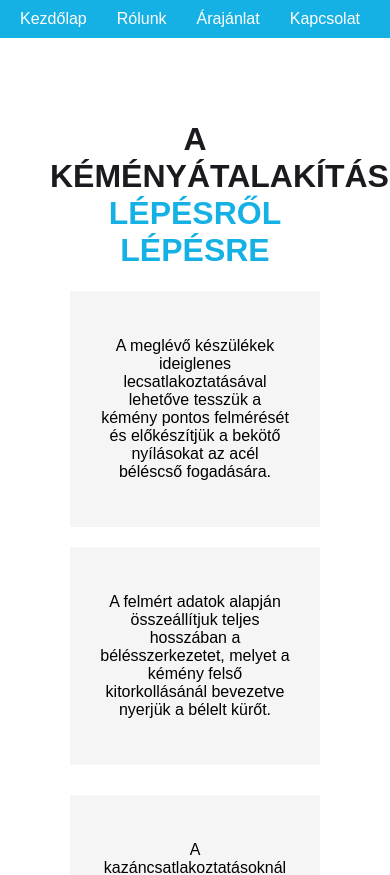
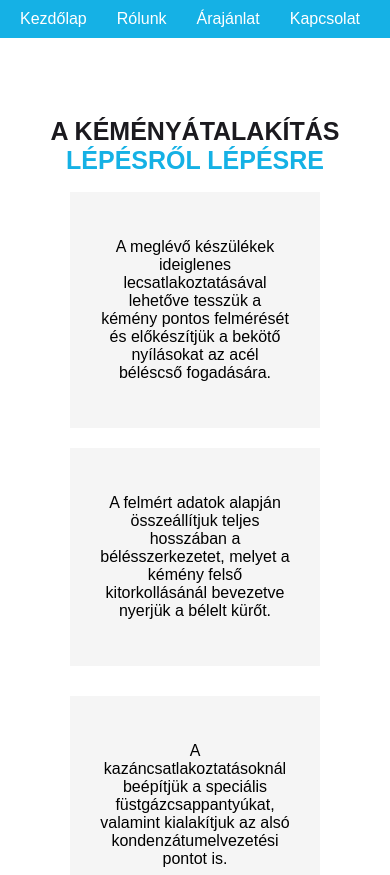
Before and after one commit to kiralydaniel/k13, a Vue app: page / in a window 390 px wide. Shown: the top 875 px of the page. Built offline with nearby package versions, Linux system fonts and the light colour scheme.

Commit message:
fix: title size on mobile devices

```diff
--- a/src/components/Style.css
+++ b/src/components/Style.css
@@ -36,6 +36,13 @@ nav {
   .text-box h1 {
     text-align: center;
     text-transform: uppercase;
+  }
+
+  @media (max-width: 768px) {
+    .text-box h1,
+    .text-box h2 {
+      font-size: 25px;
+    }
   }
 
   .text-box h2 {
```
